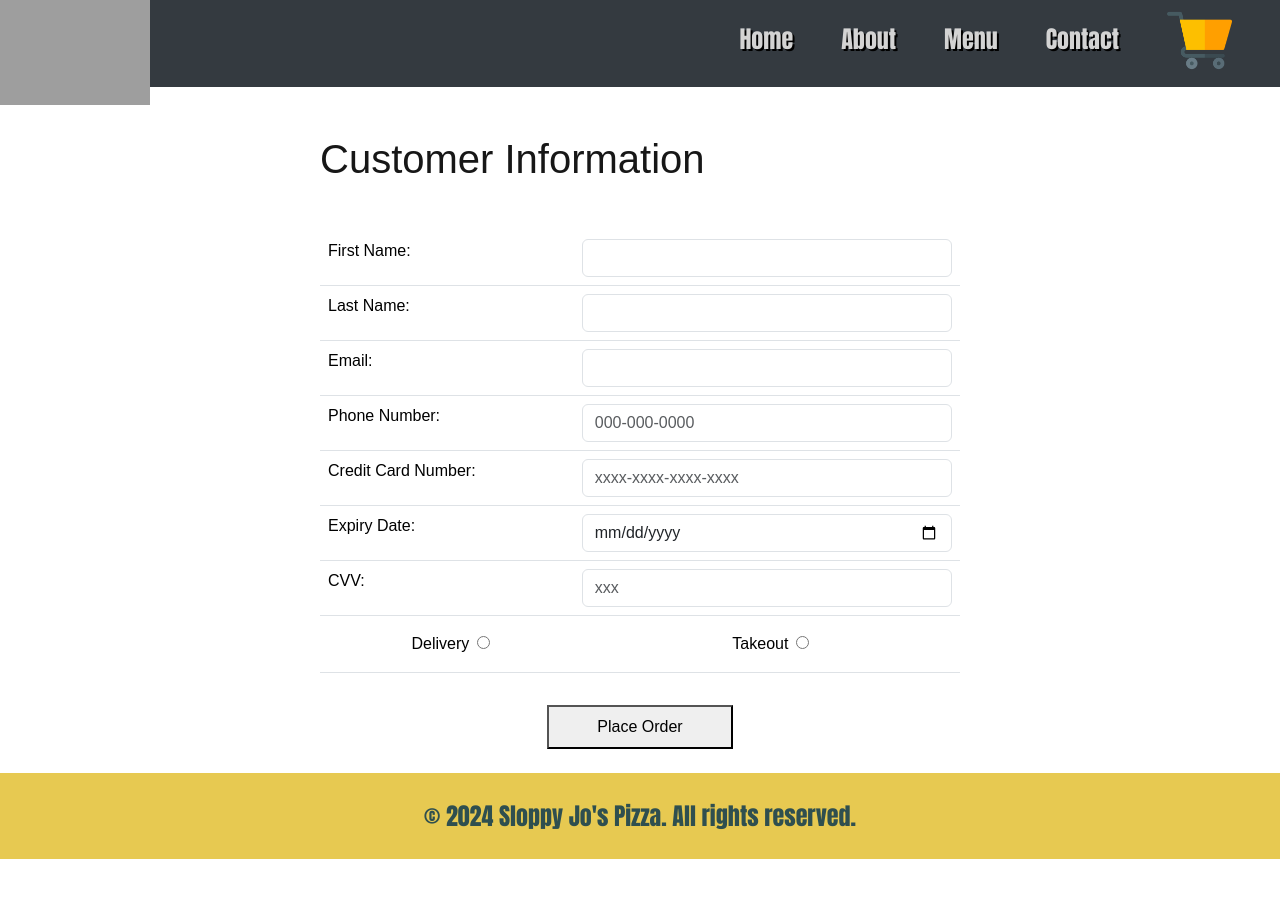
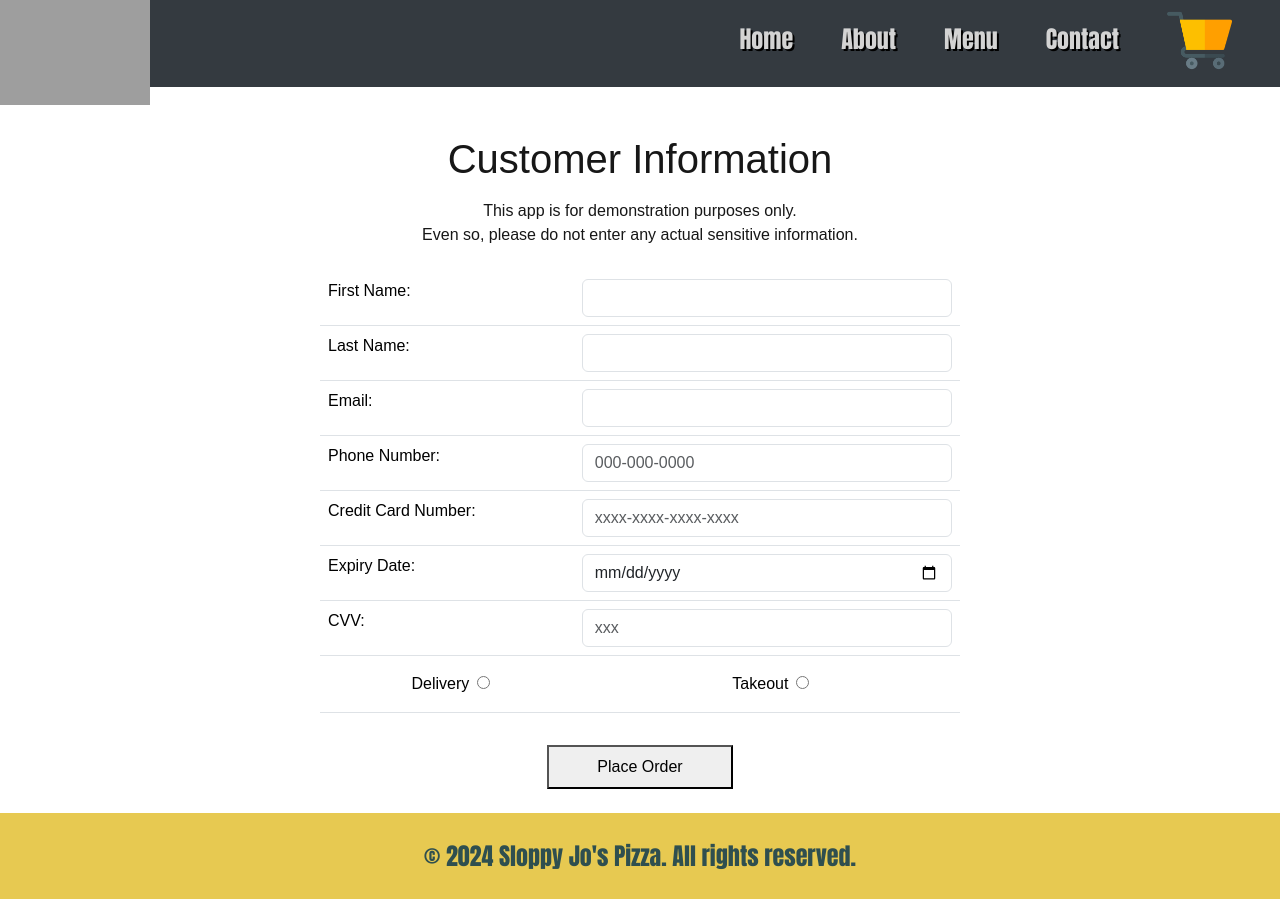
Before and after one commit to MBurtonshaw/sloppy-jos-2.0-react, a React (Create React App) app: page /customer_info in a window 1280 px wide. Before the commit the page ends 859 px from the top, so only its background shows below. Built offline with nearby package versions, Linux system fonts and the light colour scheme; grey boxes are pictures that could not be loaded; a web font is replaced by a local one.

Commit message:
connecting to api

```diff
--- a/src/HOCs/Data.js
+++ b/src/HOCs/Data.js
@@ -90,7 +90,8 @@ export default class Data {
         } catch (error) {
           console.error(
             `Failed to add custom pizza to cart ID ${cart.id}:`,
-            error
+            error.message,
+            error.response ? await error.response.json() : null
           );
         }
       });
--- a/src/config.js
+++ b/src/config.js
@@ -1,4 +1,4 @@
 export default {
-    apiBaseUrl: 'http://localhost:9000/',
-    // apiBaseUrl: 'https://sloppy-jos-2-7ab9f94f23e9.herokuapp.com/',
+    // apiBaseUrl: 'http://localhost:9000/',
+    apiBaseUrl: 'https://sloppy-jos-2-7ab9f94f23e9.herokuapp.com/'
   };
--- a/src/contexts/context.js
+++ b/src/contexts/context.js
@@ -326,15 +326,16 @@ export const Provider = ({ children }) => {
   };
 
   async function submitOrder() {
+    console.log("submitOrder called");
     const new_id = await data.createCart();
-
+    console.log("New cart ID from API:", new_id);
     // Update cart with the new ID
     setCart((prevCart) => {
       const updatedCart = {
         ...prevCart,
         id: new_id, // Add the new ID property
       };
-
+      console.log("Updated cart after creation:", updatedCart);
       // You can now call other data methods that depend on the updated cart
       data.addSpecialties(updatedCart);
       data.addCustoms(updatedCart);
@@ -354,14 +355,15 @@ export const Provider = ({ children }) => {
 
   async function restartCart() {
     setCart({
-      specialtyPizzas: [],
-      customPizzas: [],
-      sides: [],
-      total: 0,
+        specialtyPizzas: [],
+        customPizzas: [],
+        sides: [],
+        total: 0,
     });
-    localStorage.removeItem("cart");
-    setCustomer({});
-  }
+    localStorage.removeItem("cart"); // Clear local storage
+    setCustomer({}); // Reset customer state
+    console.log("Cart and customer state reset.");
+}
 
   const value = {
     customer,
--- a/src/views/CustomerInfoView.js
+++ b/src/views/CustomerInfoView.js
@@ -104,17 +104,11 @@ export default function CustomerInfo() {
       !phoneRegEx.test(customer.phone_number)
     ) {
       window.alert("Please enter a valid US phone number - 10 digits");
-    } else if (
-      !customer.credit_card ||
-      !creditCardRegEx.test(credit_card)
-    ) {
+    } else if (!customer.credit_card || !creditCardRegEx.test(credit_card)) {
       window.alert("Please enter a valid 16-digit credit card number");
     } else if (!credit_expiry) {
       window.alert("Please enter credit card expiration date");
-    } else if (
-      !customer.credit_cvv ||
-      !cvvRegEx.test(credit_cvv)
-    ) {
+    } else if (!customer.credit_cvv || !cvvRegEx.test(credit_cvv)) {
       window.alert("Please enter a valid 3-digit credit card CVV");
     } else if (delivery === "") {
       window.alert("Please enter delivery or takeout");
@@ -262,11 +256,17 @@ export default function CustomerInfo() {
     return (
       <>
         <div className="w-50 m-auto">
-          <h1 className="customer-information text-start my-5">
+          <h1 className="customer-information text-start mt-5 mb-3 text-center">
             Customer Information
           </h1>
           <div className="mb-4">
             <form>
+              <div className="text-center mb-4">
+                <span>This app is for demonstration purposes only. </span>
+                <p>
+                  Even so, please do not enter any actual sensitive information.
+                </p>
+              </div>
               <table className="table">
                 <tbody>
                   <tr>
@@ -425,7 +425,12 @@ export default function CustomerInfo() {
     return (
       <>
         <div className="w-100 m-auto text-center">
-          <h1 className="customer-information my-5">Customer Information</h1>
+          <h1 className="customer-information mt-5 mb-3">
+            Customer Information
+          </h1>
+          <span>This app is for demonstration purposes only. </span>
+          <br></br>
+          <p>Even so, please do not enter any actual sensitive information.</p>
           <div className="mb-4">
             <form className="w-75 m-auto">
               <div className="py-4">
```
